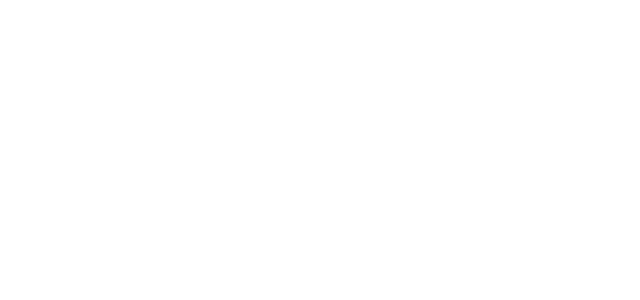
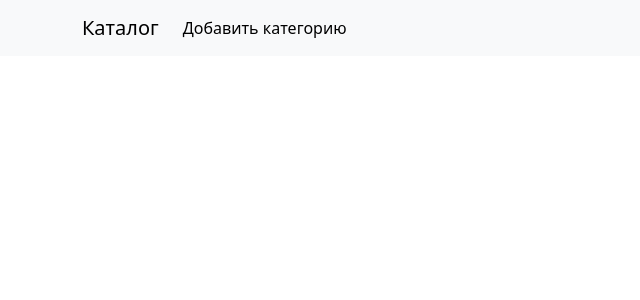
Before and after one commit to alyonastartseva/libraries-angular-study-app, an Angular app: page / in a window 1280 px wide. Shown: the top 300 px of the page, without its empty margins (0-640 px from the left). Built offline with nearby package versions, Linux system fonts and the light colour scheme.

Commit message:
Changed layout for the main page Added navbar

```diff
--- a/src/app/app.component.html
+++ b/src/app/app.component.html
@@ -1 +1,17 @@
+<nav class="navbar navbar-expand-lg navbar-light bg-light">
+  <div class="container">
+    <a class="navbar-brand" href="#">Каталог</a>
+    <button class="navbar-toggler" type="button" data-bs-toggle="collapse" data-bs-target="#navbarNav" aria-controls="navbarNav" aria-expanded="false" aria-label="Toggle navigation">
+      <span class="navbar-toggler-icon"></span>
+    </button>
+    <div class="collapse navbar-collapse" id="navbarNav">
+      <ul class="navbar-nav">
+        <li class="nav-item">
+          <a class="nav-link active" aria-current="page" href="#">Добавить категорию</a>
+        </li>
+      </ul>
+    </div>
+  </div>
+</nav>
+
 <router-outlet></router-outlet>
```
